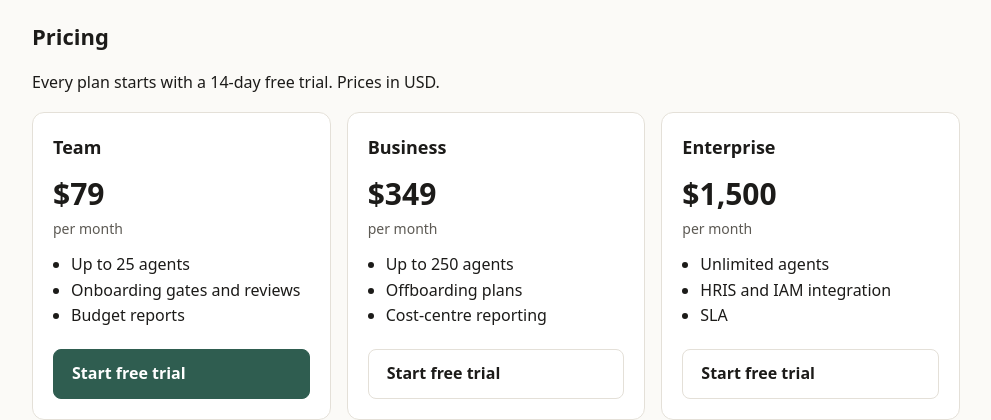
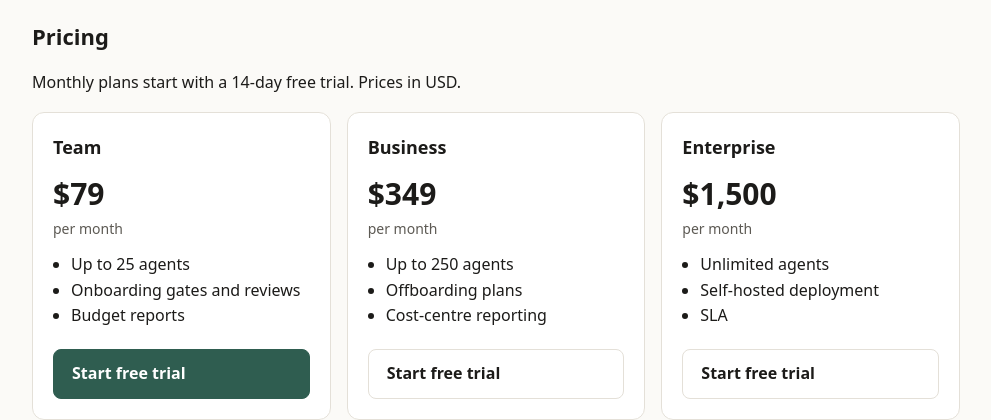
Before and after one commit to eliem08/agent-workforce, a plain HTML site: page landing/index.html in a window 1280 px wide. Shown: the part 979-1399 px from the top of the page, without its empty margins (144-1135 px from the left). Drawn offline with Linux system fonts and the light colour scheme.

Commit message:
Pricing copy: list only what the software does; trial applies to monthly plans; plan note

```diff
--- a/landing/index.html
+++ b/landing/index.html
@@ -54,7 +54,7 @@ agent-workforce credential support-bot zendesk-api-key --store workforce.json</c
   </section>
   <section>
     <h2>Pricing</h2>
-    <p>Every plan starts with a 14-day free trial. Prices in USD.</p>
+    <p>Monthly plans start with a 14-day free trial. Prices in USD.</p>
     <div class="grid">
       <article class="plan">
         <h3>Team</h3>
@@ -71,7 +71,7 @@ agent-workforce credential support-bot zendesk-api-key --store workforce.json</c
       <article class="plan">
         <h3>Enterprise</h3>
         <p class="price">$1,500<span>per month</span></p>
-        <ul><li>Unlimited agents</li><li>HRIS and IAM integration</li><li>SLA</li></ul>
+        <ul><li>Unlimited agents</li><li>Self-hosted deployment</li><li>SLA</li></ul>
         <a class="btn" href="https://github.com/eliem08/agent-workforce/issues/new?title=Agent%20Workforce%20Enterprise&amp;labels=sales">Start free trial</a>
       </article>
     </div>
```
Also changed, not shown: 1 other file.
